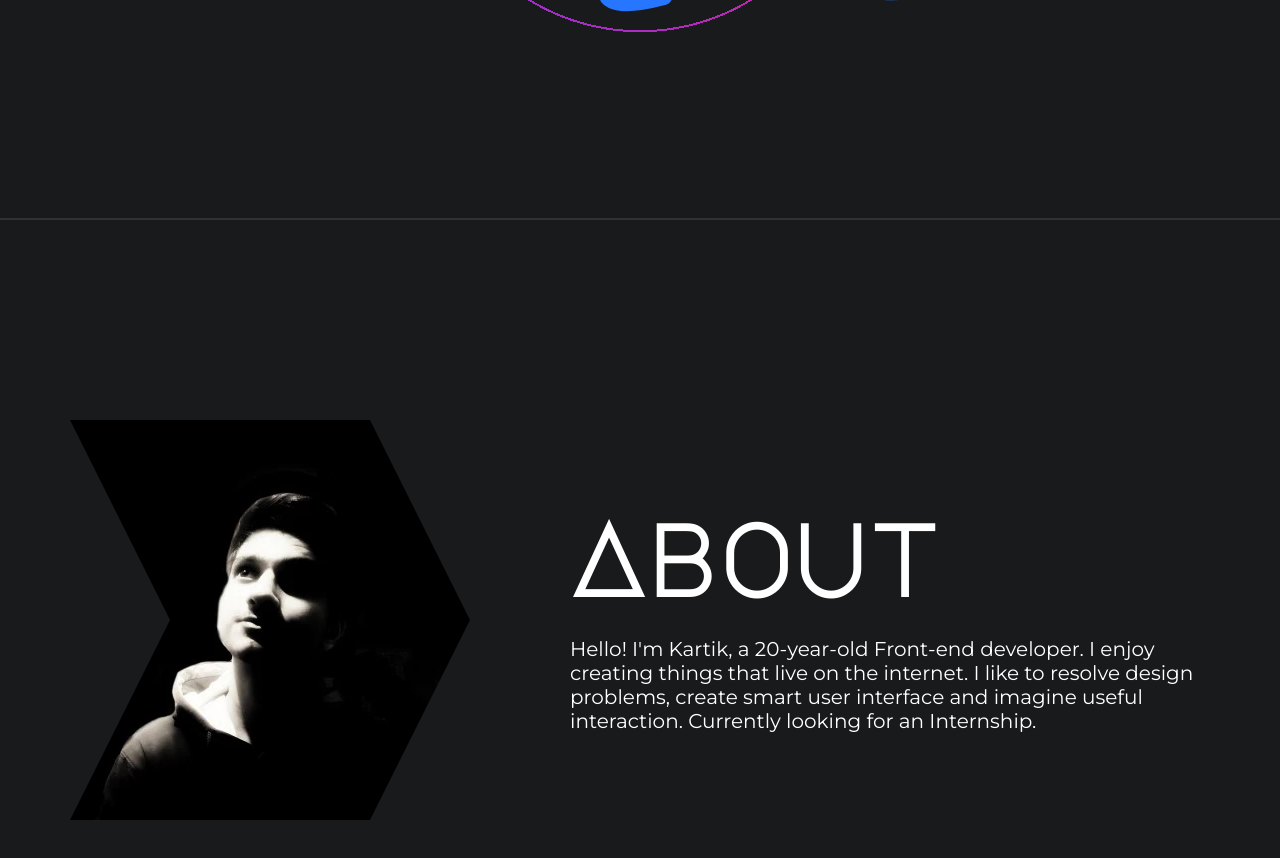
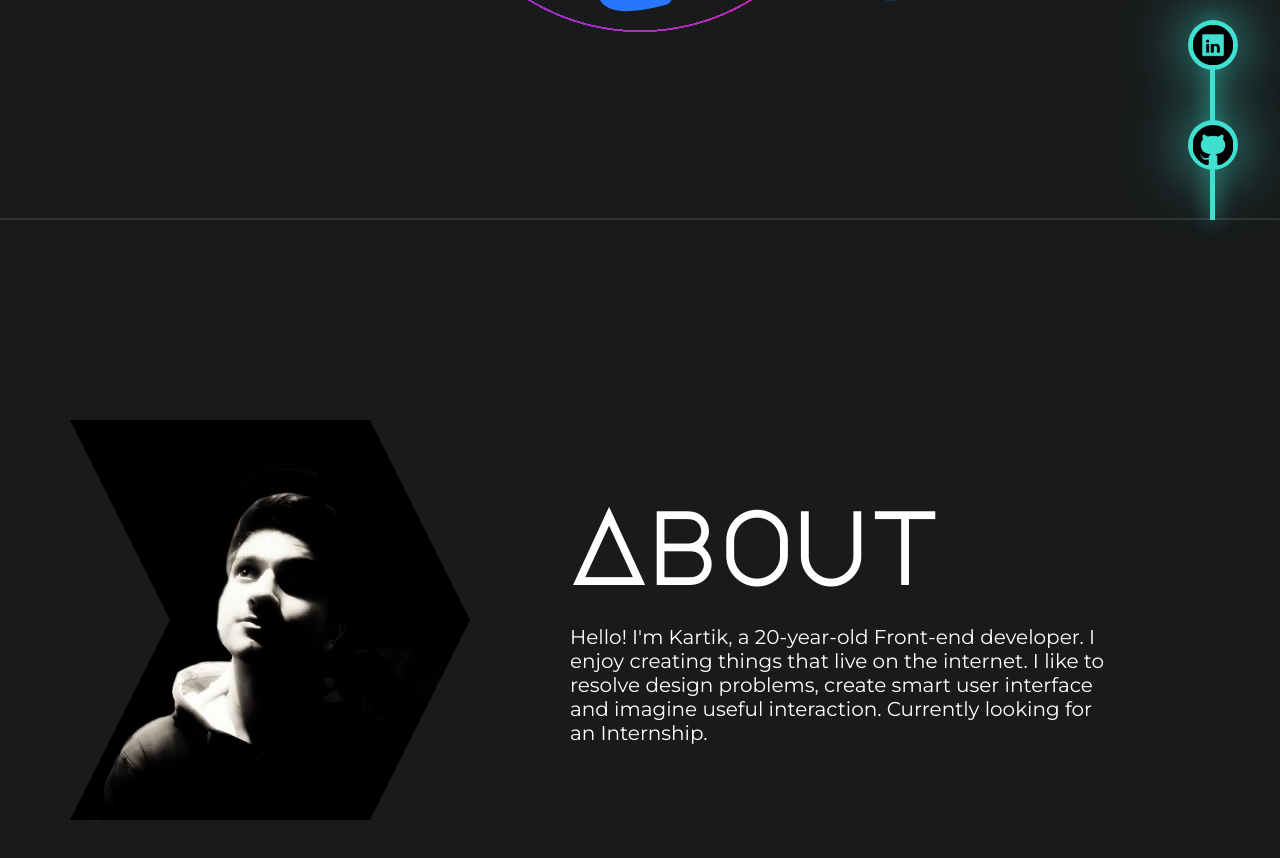
Before and after one commit to kartikth40/portfolio, a React (Create React App) app: page / in a window 1280 px wide. Shown: the part 580-1438 px from the top of the page. Built offline with nearby package versions, Linux system fonts and the light colour scheme.

Commit message:
added sideLinks for social handles

```diff
--- a/src/components/About.js
+++ b/src/components/About.js
@@ -9,12 +9,14 @@ function About() {
           <source type="image/webp" srcset="/img/kartik_black.webp" />
           <img src="/img/kartik_black.jpg" alt="profile pic" />
         </Picture>
-        <div>
+        <MainContect>
           <h3>About</h3>
-          Hello! I'm Kartik, a 20-year-old Front-end developer. I enjoy creating things that live on the internet. I
-          like to resolve design problems, create smart user interface and imagine useful interaction. Currently looking
-          for an Internship.
-        </div>
+          <p>
+            Hello! I'm Kartik, a 20-year-old Front-end developer. I enjoy creating things that live on the internet. I
+            like to resolve design problems, create smart user interface and imagine useful interaction. Currently
+            looking for an Internship.
+          </p>
+        </MainContect>
       </AboutSection>
     </Container>
   )
@@ -47,3 +49,6 @@ const Picture = styled.picture`
   margin-right: 5rem;
   clip-path: polygon(75% 0%, 100% 50%, 75% 100%, 0% 100%, 25% 50%, 0% 0%);
 `
+const MainContect = styled.div`
+  margin-right: 100px;
+`
--- a/src/components/Footer.js
+++ b/src/components/Footer.js
@@ -5,6 +5,20 @@ function Footer() {
   const currentYear = new Date().getFullYear()
   return (
     <Container>
+      <SocialSidebar>
+        <Circle>
+          <a href="https://www.linkedin.com/in/kartikth40" target="_blank" rel="noreferrer">
+            <img src="/icons/linkedin_logo.png" alt="linkedin logo" />
+          </a>
+        </Circle>
+        <Line />
+        <Circle>
+          <a href="https://github.com/kartikth40" target="_blank" rel="noreferrer">
+            <img src="/icons/github_logo.png" alt="github logo" />
+          </a>
+        </Circle>
+        <Line />
+      </SocialSidebar>
       <Logo href="#home">
         <img src="/icons/white_logo.svg" alt="footer white logo" />
       </Logo>
@@ -26,6 +40,45 @@ export default Footer
 const Container = styled.div`
   background: var(--secondary-dark);
   padding: 2rem 0 4rem 0;
+`
+const SocialSidebar = styled.div`
+  position: fixed;
+  bottom: 0;
+  right: 65px;
+  box-shadow: 0 0 1em var(--primary);
+`
+
+const Line = styled.div`
+  width: 5px;
+  height: 100px;
+  background: var(--primary);
+`
+const Circle = styled.div`
+  box-shadow: 0 0 3em var(--primary);
+
+  position: absolute;
+  left: 50%;
+  transform: translateX(-50%);
+  width: 50px;
+  height: 50px;
+  display: flex;
+  justify-content: center;
+  align-items: center;
+  background: var(--primary);
+  border-radius: 50%;
+  & a {
+    width: 40px;
+    height: 40px;
+    &:hover {
+      opacity: 0.7;
+      box-shadow: 0 0 3em red;
+    }
+  }
+  & a img {
+    width: 100%;
+    height: 100%;
+    margin: 0;
+  }
 `
 const Logo = styled.a`
   cursor: pointer;
```
Also changed, not shown: public/icons/github_logo.png (added), public/icons/linkedin_logo.png (added), src/todo.txt.
